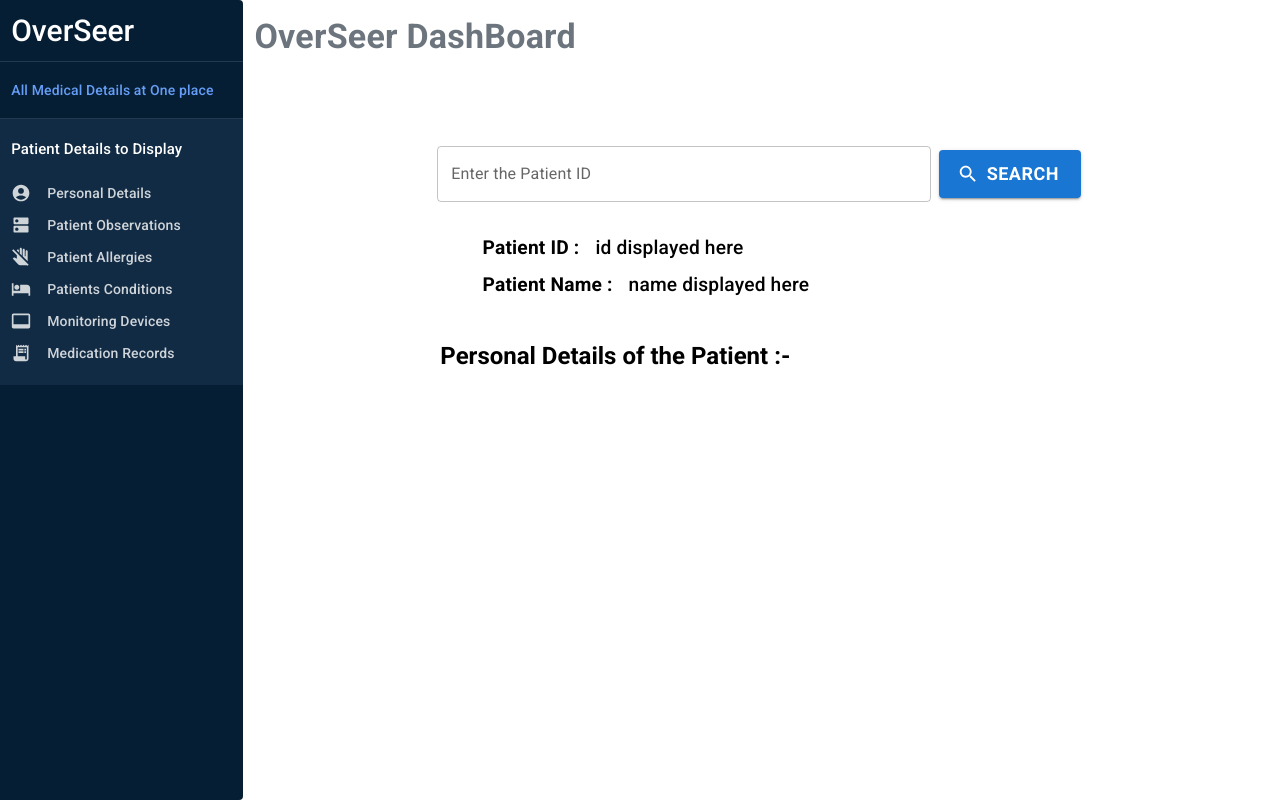
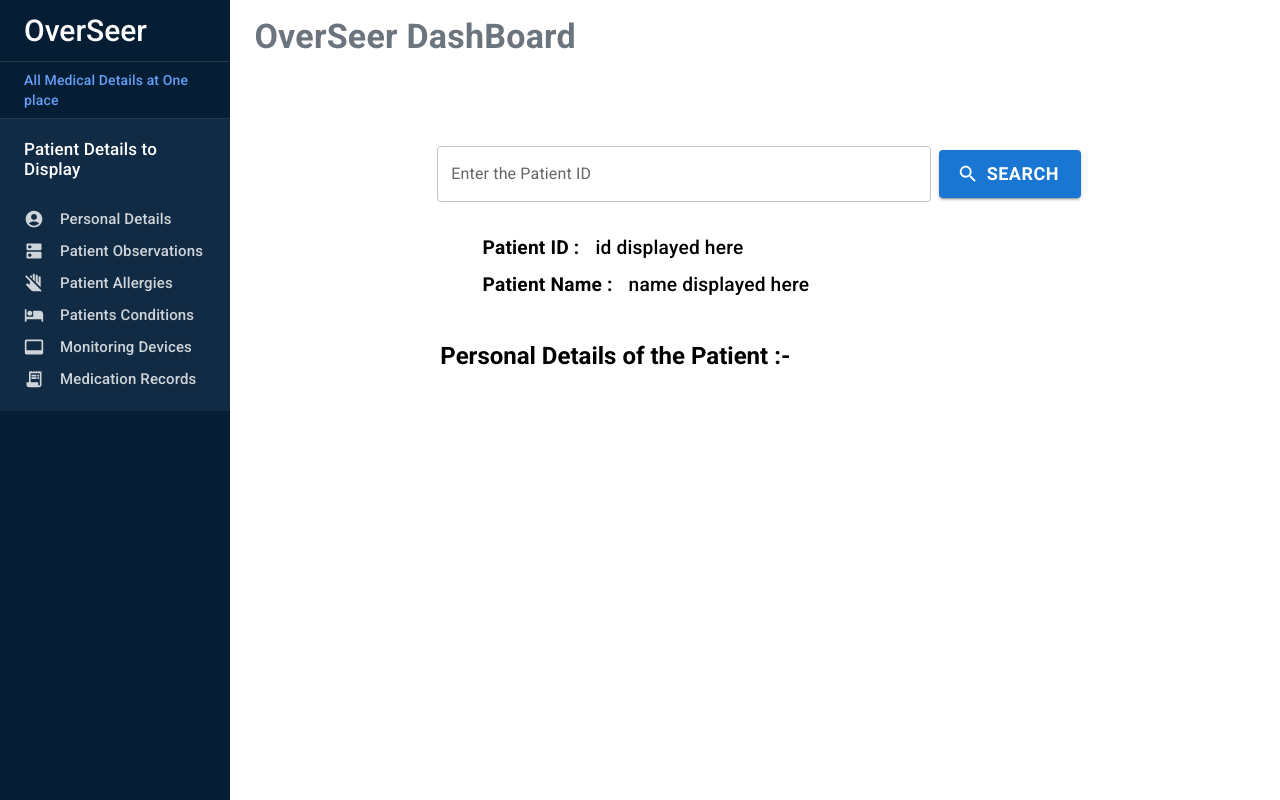
Before and after one commit to CommunityProject21/OverSeer-website, a React (Create React App) app: page /home in a window 1280 px wide. Built offline with nearby package versions, Linux system fonts and the light colour scheme.

Commit message:
Aside menu updated

```diff
--- a/src/components/AsideMenu/AsideMenu.jsx
+++ b/src/components/AsideMenu/AsideMenu.jsx
@@ -2,6 +2,7 @@ import React from 'react';
 import {Divider,List,ListItem,ListItemButton,ListItemIcon,ListItemText,Paper,IconButton,Tooltip,Typography,Box} from '@mui/material';
 import { styled, ThemeProvider, createTheme } from '@mui/material/styles';
 import {KeyboardArrowDown,AccountCircle,LocalHotel,ReceiptLong,VideoLabel,DoNotTouch,Dns} from '@mui/icons-material';
+import { width } from '@mui/system';
 
 const data = [
     { icon: <AccountCircle />, label: 'Personal Details' },
@@ -30,8 +31,8 @@ const AsideMenu = () => {
     const [open, setOpen] = React.useState(true);
     return(
         <div>
-            <Box sx={{height: '100vh',backgroundColor: '#012a4a',display: 'flex',justifyContent: 'center'}}>
-                <Box sx={{ display: 'flex' }}>
+            <Box sx={{height: '100vh',width:"100%",backgroundColor: '#012a4a',display: 'flex'}}>
+                <Box sx={{ display: 'flex',width: '100%'}}>
                     <ThemeProvider
                         theme={createTheme({
                         components: {
@@ -48,10 +49,9 @@ const AsideMenu = () => {
                         },
                         })}
                     >
-                        <Paper elevation={0} sx={{ maxWidth: 256 }}>
+                        <Paper elevation={0} sx={{ width: "100%" }}>
                         <FireNav component="nav" disablePadding>
                             <ListItemButton component="a" href="#customized-list">
-                                {/* <ListItemIcon sx={{ fontSize: 20 }}>🔥</ListItemIcon> */}
                                 <ListItemText
                                     sx={{ my: 0 }}
                                     primary="OverSeer"
@@ -96,28 +96,28 @@ const AsideMenu = () => {
                                     <ListItemText
                                     primary="Patient Details to Display"
                                     primaryTypographyProps={{
-                                        fontSize: 15,
+                                        fontSize: 17,
                                         fontWeight: 'medium',
                                         lineHeight: '20px',
-                                        mb: '2px',
+                                        mb: 3,
                                     }}
-                                    secondary="Authentication, Firestore Database, Realtime Database, Storage, Hosting, Functions, and Machine Learning"
-                                    secondaryTypographyProps={{
-                                        noWrap: true,
-                                        fontSize: 12,
-                                        lineHeight: '16px',
-                                        color: open ? 'rgba(0,0,0,0)' : 'rgba(255,255,255,0.5)',
-                                    }}
+                                    // secondary="Authentication, Firestore Database, Realtime Database, Storage, Hosting, Functions, and Machine Learning"
+                                    // secondaryTypographyProps={{
+                                    //     noWrap: true,
+                                    //     fontSize: 12,
+                                    //     lineHeight: '16px',
+                                    //     color: open ? 'rgba(0,0,0,0)' : 'rgba(255,255,255,0.5)',
+                                    // }}
                                     sx={{ my: 0 }}
                                     />
-                                    <KeyboardArrowDown
+                                    {/* <KeyboardArrowDown
                                     sx={{
                                         mr: -1,
                                         opacity: 0,
                                         transform: open ? 'rotate(-180deg)' : 'rotate(0)',
                                         transition: '0.2s',
                                     }}
-                                    />
+                                    /> */}
                                 </ListItemButton>
                                 {open &&
                                     data.map((item) => (
@@ -130,7 +130,7 @@ const AsideMenu = () => {
                                         </ListItemIcon>
                                         <ListItemText
                                         primary={item.label}
-                                        primaryTypographyProps={{ fontSize: 14, fontWeight: 'medium' }}
+                                        primaryTypographyProps={{ fontSize: 15, fontWeight: 'medium' }}
                                         />
                                     </ListItemButton>
                                     ))}
```
